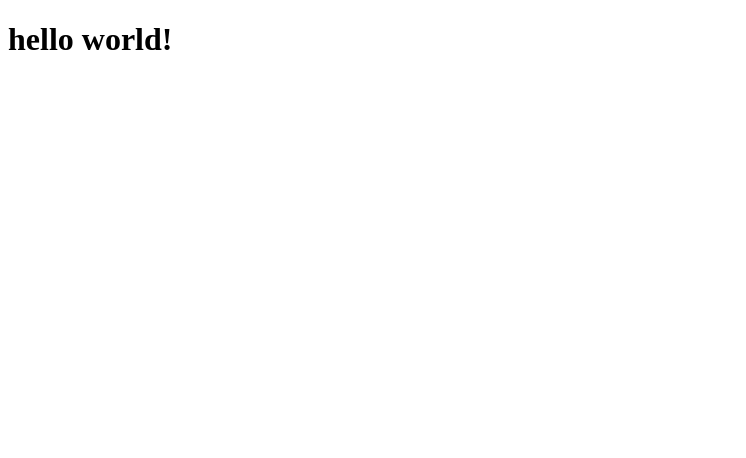
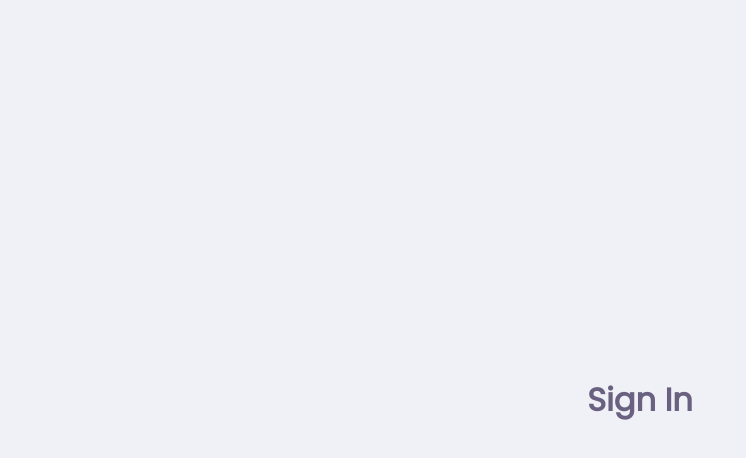
Before and after one commit to ivanvinicius/farm-bud-front-end, a React (Create React App) app: page / in a window 1280 px wide. Shown: the top 458 px of the page, without its empty margins (0-746 px from the left). Built offline with nearby package versions, Linux system fonts and the light colour scheme.

Commit message:
styled components and routes

```diff
--- a/public/index.html
+++ b/public/index.html
@@ -3,6 +3,9 @@
   <head>
     <meta charset="utf-8" />
     <meta name="viewport" content="width=device-width, initial-scale=1" />
+
+    <link href="https://fonts.googleapis.com/css2?family=Archivo:wght@400;700&family=Poppins&display=swap" rel="stylesheet">
+
     <title>Farm Bud</title>
   </head>
   <body>
--- a/src/App.tsx
+++ b/src/App.tsx
@@ -1,7 +1,20 @@
 import React from 'react';
+import { BrowserRouter } from 'react-router-dom';
 
-function App() {
-  return <h1>hello world!</h1>;
-}
+import { Routes } from './routes';
 
-export default App;
+import GlobalStyles from './styles/global';
+
+const App: React.FC = () => {
+  return (
+    <>
+      <BrowserRouter>
+        <Routes />
+      </BrowserRouter>
+
+      <GlobalStyles />
+    </>
+  );
+};
+
+export { App };
--- a/src/index.tsx
+++ b/src/index.tsx
@@ -1,6 +1,6 @@
 import React from 'react';
 import ReactDOM from 'react-dom';
-import App from './App';
+import { App } from './App';
 
 ReactDOM.render(
   <React.StrictMode>
--- /dev/null
+++ b/src/pages/SignIn/index.tsx
@@ -0,0 +1,9 @@
+import React from 'react';
+
+// import { Container } from './styles';
+
+const SignIn: React.FC = () => {
+  return <h1>Sign In</h1>;
+};
+
+export default SignIn;
--- /dev/null
+++ b/src/routes/index.tsx
@@ -0,0 +1,12 @@
+import React from 'react';
+import { Switch, Route } from 'react-router-dom';
+
+import SignIn from '../pages/SignIn';
+
+const Routes: React.FC = () => (
+  <Switch>
+    <Route path="/" exact component={SignIn} />
+  </Switch>
+);
+
+export { Routes };
--- /dev/null
+++ b/src/styles/global.ts
@@ -0,0 +1,66 @@
+import { createGlobalStyle } from 'styled-components';
+
+export default createGlobalStyle`
+  :root {
+    --color-background: #F0F0F7;
+    --color-primary-lighter: #9871F5;
+    --color-primary-light: #916BEA;
+    --color-primary: #8257E5;
+    --color-primary-dark: #774DD6;
+    --color-primary-darker: #6842C2;
+    --color-secundary: #04D361;
+    --color-secundary-dark: #04BF58;
+    --color-title-in-primary: #FFFFFF;
+    --color-text-in-primary: #D4C2FF;
+    --color-text-title: #32264D;
+    --color-text-complement: #9C98A6;
+    --color-text-base: #6A6180;
+    --color-line-in-white: #E6E6F0;
+    --color-input-background: #F8F8FC;
+    --color-button-text: #FFFFFF;
+    --color-box-base: #FFFFFF;
+    --color-box-footer: #FAFAFC;
+
+    font-size: 60%;
+  }
+
+  * {
+    margin: 0;
+    padding: 0;
+    box-sizing: border-box;
+  }
+
+  html, body, #root {
+    height: 100vh;
+  }
+
+  body{
+    background: var(--color-background);
+  }
+
+  button {
+    cursor: pointer;
+  }
+
+  #root {
+    display: flex;
+    align-items: center;
+    justify-content: center;
+  }
+
+  body, input, button, textarea {
+    font: 500 1.6rem Poppins;
+    color: var(--color-text-base)
+  }
+
+  .container {
+    width: 90vw;
+    max-width: 700px;
+  }
+
+  @media(min-width: 700px) {
+    :root {
+      font-size: 62.5%;
+  }
+}
+`;
```
Also changed, not shown: package.json (+18 -13 lines), 1 other file (tests, documents, lock files or other folders).
